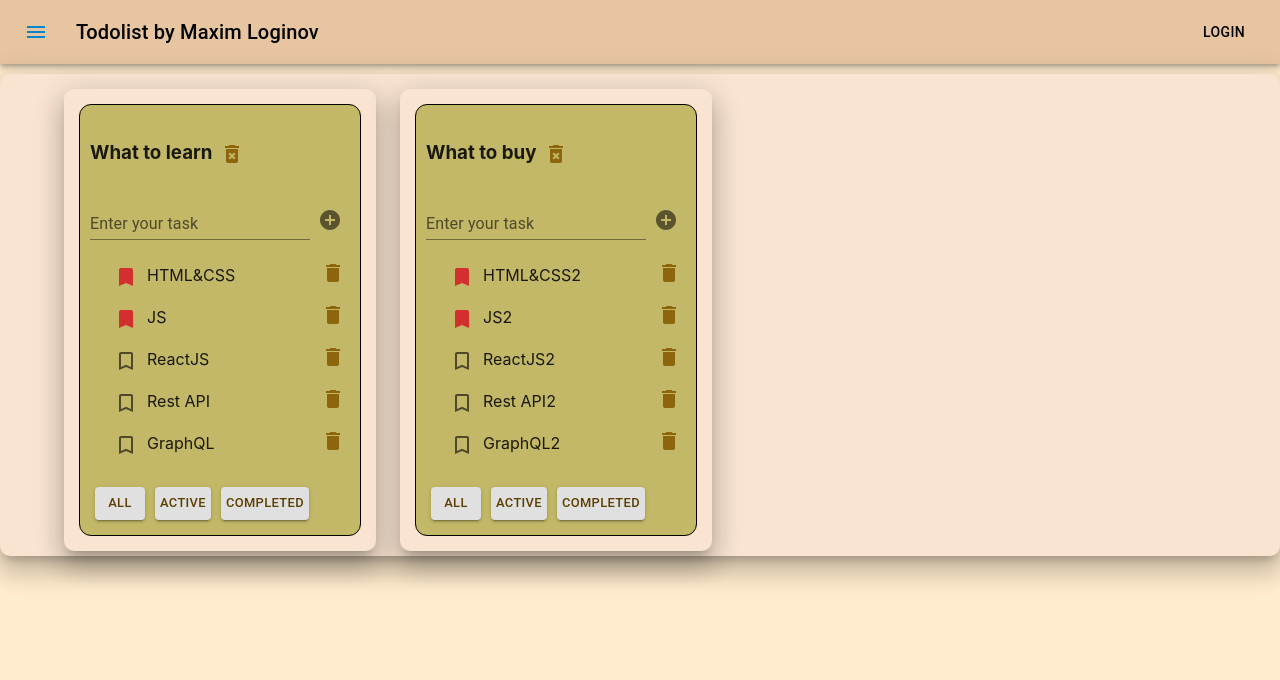
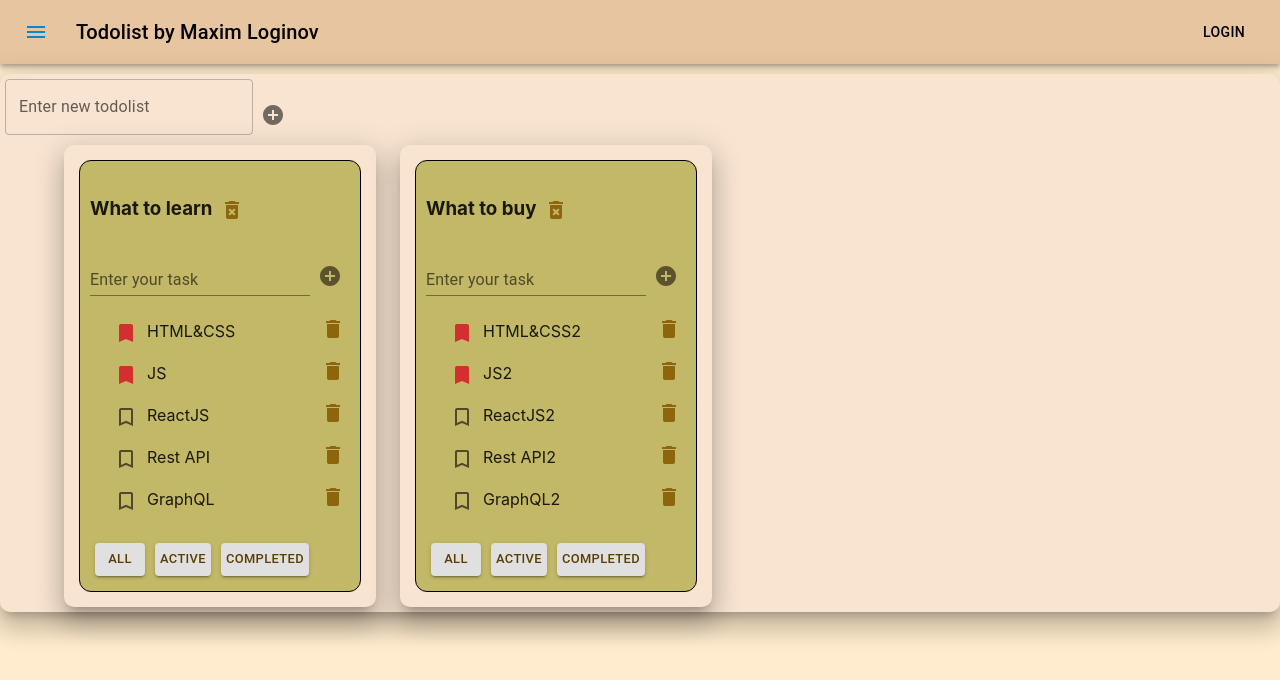
Before and after one commit to lgnvmaksim/ToDoList, a React (Create React App) app: page / in a window 1280 px wide. Shown: the top 680 px of the page. Built offline with nearby package versions, Linux system fonts and the light colour scheme.

Commit message:
create: addTodolist

```diff
--- a/src/App.tsx
+++ b/src/App.tsx
@@ -10,9 +10,10 @@ import MenuIcon from '@mui/icons-material/Menu';
 import Container from "@mui/material/Container";
 import Grid from "@mui/material/Grid";
 import Paper from "@mui/material/Paper";
-import {addTaskAC, removeTaskAC, taskReducer} from "./reducers/taskReducer";
-import {filteredTaskAC, todolistReducer} from "./reducers/todolistReducer";
+import {addTaskAC, changeCompletedTaskAC, removeTaskAC, taskReducer} from "./reducers/taskReducer";
+import {addTodolistAC, filteredTaskAC, todolistReducer} from "./reducers/todolistReducer";
 import {FilteredType} from "./api";
+import {AddItemForm} from "./Components/AddItemForm";
 
 
 export const App = () => {
@@ -20,13 +21,12 @@ export const App = () => {
     let todolistID1 = v1()
     let todolistID2 = v1()
 
-
-    const [todolists, todoDispatch] =  useReducer(todolistReducer ,[
+    const [todolists, todoDispatch] = useReducer(todolistReducer, [
             {id: todolistID1, title: 'What to learn', filter: 'all'},
             {id: todolistID2, title: 'What to buy', filter: 'all'},
         ]
     )
-    const [tasks, taskDispatch]  = useReducer(taskReducer,{
+    const [tasks, taskDispatch] = useReducer(taskReducer, {
         [todolistID1]: [
             {id: v1(), title: "HTML&CSS", completed: true},
             {id: v1(), title: "JS", completed: true},
@@ -55,6 +55,15 @@ export const App = () => {
         taskDispatch(addTaskAC(todoId, newTitle))
     }
 
+    const changeCompletedTask = (todoId: string, taskId: string, completed: boolean) => {
+        taskDispatch(changeCompletedTaskAC(todoId, taskId, completed))
+    }
+
+    const addTodolist = (newTitle: string) => {
+        const action = addTodolistAC(newTitle)
+        todoDispatch(action)
+        taskDispatch(action)
+    }
 
 
     return <div style={{'height': '100vh', 'backgroundColor': 'blanchedalmond'}}>
@@ -77,6 +86,10 @@ export const App = () => {
         </AppBar>
         <Paper style={{'padding': '5px', 'marginTop': '10px', 'borderRadius': '10px', 'backgroundColor': '#f8e4d0'}}
                elevation={16}>
+            <AddItemForm addNewForm={addTodolist}
+                         label={'Enter new todolist'}
+                         variant={"outlined"}
+                         buttonTitle={'Add todolist'}/>
             <div>
                 <Container>
                     <Grid container spacing={3}>
@@ -96,8 +109,6 @@ export const App = () => {
                                             'borderRadius': '10px',
                                             'backgroundColor': '#f8e4d0'
                                         }} elevation={16}>
-
-
                                             <Todolist
                                                 key={el.id}
                                                 todoId={el.id}
@@ -107,14 +118,14 @@ export const App = () => {
                                                 filter={el.filter}
                                                 filteredTask={filteredTask}
                                                 addTask={addTask}
+                                                changeCompletedTask={changeCompletedTask}
                                             />
                                         </Paper>
                                     </Grid>
-                            )}
                                 )
                             }
-
-
+                        )
+                        }
                     </Grid>
                 </Container>
 
--- /dev/null
+++ b/src/Components/AddItemForm.tsx
@@ -0,0 +1,38 @@
+import React, {useState} from 'react';
+import TextField from "@mui/material/TextField";
+import IconButton from "@mui/material/IconButton";
+import AddCircleIcon from "@mui/icons-material/AddCircle";
+
+
+type AddItemFormType ={
+    addNewForm: (newTitle: string)=>void
+    label: string
+    variant: undefined | "standard" | "filled" | "outlined"
+    buttonTitle: string
+}
+
+export const AddItemForm = ({addNewForm, label, variant, buttonTitle}: AddItemFormType) => {
+
+    const [text, setText] = useState('')
+
+    const addTaskHandler = () => {
+        if (text.trim() !== '') {
+            addNewForm(text.trim())
+            setText('')
+        }
+    }
+
+
+    return (
+        <div style={{'display': "flex", 'alignItems': 'flex-end'}}>
+            <TextField label={label} variant={variant} margin={'none'}
+                       autoComplete={'off'}
+                       value={text}
+                       onChange={(e) => setText(e.currentTarget.value)}
+                       onKeyDown={(e)=>{if (e.key === 'Enter') {addTaskHandler()} }}/>
+            <IconButton title={buttonTitle} onClick={addTaskHandler}>
+                <AddCircleIcon/>
+            </IconButton>
+        </div>
+    );
+};
--- a/src/Components/Todolist/Todolist.tsx
+++ b/src/Components/Todolist/Todolist.tsx
@@ -4,12 +4,10 @@ import Button from '@mui/material/Button';
 import DeleteIcon from '@mui/icons-material/Delete'
 import IconButton from '@mui/material/IconButton'
 import DeleteForeverIcon from '@mui/icons-material/DeleteForever';
-import AddCircleIcon from '@mui/icons-material/AddCircle';
-import TextField from '@mui/material/TextField';
 import Checkbox from '@mui/material/Checkbox';
 import BookmarkBorderIcon from '@mui/icons-material/BookmarkBorder';
 import BookmarkIcon from '@mui/icons-material/Bookmark';
-import {useState} from "react";
+import {AddItemForm} from "../AddItemForm";
 
 
 type TodolistType = {
@@ -20,19 +18,21 @@ type TodolistType = {
     removeTask: (todoId: string, taskId: string) => void
     filteredTask: (todoId: string, filter: FilteredType) => void
     addTask: (todoId: string, newTitle: string) => void
+    changeCompletedTask: (todoId: string, taskId: string, completed: boolean) => void
 
 }
 
 
-export const Todolist = ({tasks, title, todoId, removeTask, filteredTask, addTask}: TodolistType) => {
-    const [text, setText] = useState('')
+export const Todolist = ({
+                             tasks,
+                             title,
+                             todoId,
+                             removeTask,
+                             filteredTask,
+                             addTask,
+                             changeCompletedTask
+                         }: TodolistType) => {
 
-    const addTaskHandler = () => {
-        if (text.trim() !== '') {
-            addTask(todoId, text.trim())
-            setText('')
-        }
-    }
 
     return <div className={s.todolist}>
         <h3>
@@ -41,15 +41,11 @@ export const Todolist = ({tasks, title, todoId, removeTask, filteredTask, addTas
                 <DeleteForeverIcon/>
             </IconButton>
         </h3>
-        <div style={{'display': "flex", 'alignItems': 'flex-end'}}>
-            <TextField id="outlined-basic" label="Enter your task" variant="standard" margin={'none'}
-                       autoComplete={'off'}
-                       value={text}
-                       onChange={(e) => setText(e.currentTarget.value)}/>
-            <IconButton title={'Add todolist'} onClick={addTaskHandler}>
-                <AddCircleIcon/>
-            </IconButton>
-        </div>
+
+        <AddItemForm addNewForm={(newTitle) => addTask(todoId, newTitle)}
+                     label={'Enter your task'}
+                     variant={"standard"}
+                     buttonTitle={'Add task'}/>
 
         <ul style={{'paddingLeft': '15px'}}>
             {tasks.map(el =>
@@ -61,7 +57,8 @@ export const Todolist = ({tasks, title, todoId, removeTask, filteredTask, addTas
                                     icon={<BookmarkBorderIcon/>}
                                     checkedIcon={<BookmarkIcon/>}
                                     checked={el.completed}
-                                    color={'error'}/>
+                                    color={'error'}
+                                    onChange={(e) => changeCompletedTask(todoId, el.id, e.currentTarget.checked)}/>
                                 <span>{el.title}</span>
                             </div>
                             <div>
--- a/src/reducers/taskReducer.ts
+++ b/src/reducers/taskReducer.ts
@@ -1,5 +1,6 @@
 import {TaskMainType} from "../api";
 import {v1} from "uuid";
+import {addTodolistACType} from "./todolistReducer";
 
 export type TaskKeyType = {
     [key: string]: TaskMainType[]
@@ -10,28 +11,48 @@ export type TaskKeyType = {
 
 export const taskReducer = (state: TaskKeyType, action: ActionTaskType) => {
     switch (action.type) {
+        case "ADD-TODOLIST":{
+            return {
+                ...state, [action.todoId]: [
+                    {id: v1(), title: "HTML&CSS2", completed: true},
+                    {id: v1(), title: "JS2", completed: true},
+                ]
+            }
+        }
+        case "CHANGE-COMPLETED-TASK": {
+            return {
+                ...state,
+                [action.todoId]: state[action.todoId].map(el => el.id === action.taskId ? {
+                    ...el,
+                    completed: action.completed
+                } : el)
+            }
+        }
         case "REMOVE-TASK": {
             return {...state, [action.todoId]: state[action.todoId].filter(f => f.id !== action.taskId)}
         }
-        case "ADD-TASK":{
+        case "ADD-TASK": {
             let newTask = {id: v1(), title: action.newTitle, completed: true}
             return {
                 ...state, [action.todoId]: [newTask, ...state[action.todoId]]
-        }}
+            }
+        }
         default:
             return state
     }
 }
 
 export const removeTaskAC = (todoId: string, taskId: string) => ({type: 'REMOVE-TASK', todoId, taskId} as const)
-export const addTaskAC = (todoId: string,  newTitle: string) => ({
-    type: 'ADD-TASK', todoId,  newTitle
+export const addTaskAC = (todoId: string, newTitle: string) => ({
+    type: 'ADD-TASK', todoId, newTitle
 } as const)
-export const changeCompletedTaskAC = (todoId: string,  taskId: string, completed: boolean) => ({
-    type: 'ADD-TASK', todoId,  taskId, completed
+export const changeCompletedTaskAC = (todoId: string, taskId: string, completed: boolean) => ({
+    type: 'CHANGE-COMPLETED-TASK', todoId, taskId, completed
 } as const)
 
 
 type ActionTaskType =
     ReturnType<typeof removeTaskAC>
     | ReturnType<typeof addTaskAC>
+    | ReturnType<typeof changeCompletedTaskAC>
+    | addTodolistACType
--- a/src/reducers/todolistReducer.tsx
+++ b/src/reducers/todolistReducer.tsx
@@ -1,16 +1,34 @@
 import {FilteredType, TodolistMainType} from "../api";
+import {v1} from "uuid";
 
 
 export const todolistReducer = (state: TodolistMainType[], action: ActionTodolistType) => {
-    switch (action.type){
-        case "FILTERED-TASK":{
-            return  state.map(el=>el.id===action.todoId ? {...el, filter: action.filter} : el)
+    switch (action.type) {
+        case "ADD-TODOLIST":{
+            let newTodo: TodolistMainType = {id: action.todoId, title: action.newTitle, filter: 'all'}
+            return [newTodo,...state]
         }
-        default: return state
+        case "FILTERED-TASK": {
+            return state.map(el => el.id === action.todoId ? {...el, filter: action.filter} : el)
+        }
+        default:
+            return state
     }
 }
 
-export const filteredTaskAC = (todoId: string, filter: FilteredType) => ({type: 'FILTERED-TASK', todoId, filter} as const)
+export const filteredTaskAC = (todoId: string, filter: FilteredType) => ({
+    type: 'FILTERED-TASK', todoId, filter
+} as const)
+
+export const addTodolistAC = (newTitle: string) => {
+    let todoId = v1()
+    return {
+        type: 'ADD-TODOLIST', todoId, newTitle
+    } as const
+}
+
+export type addTodolistACType = ReturnType<typeof addTodolistAC>
 
 type ActionTodolistType =
     ReturnType<typeof filteredTaskAC>
+    | addTodolistACType
```
Lines whose indentation alone changed are shown as unchanged.
